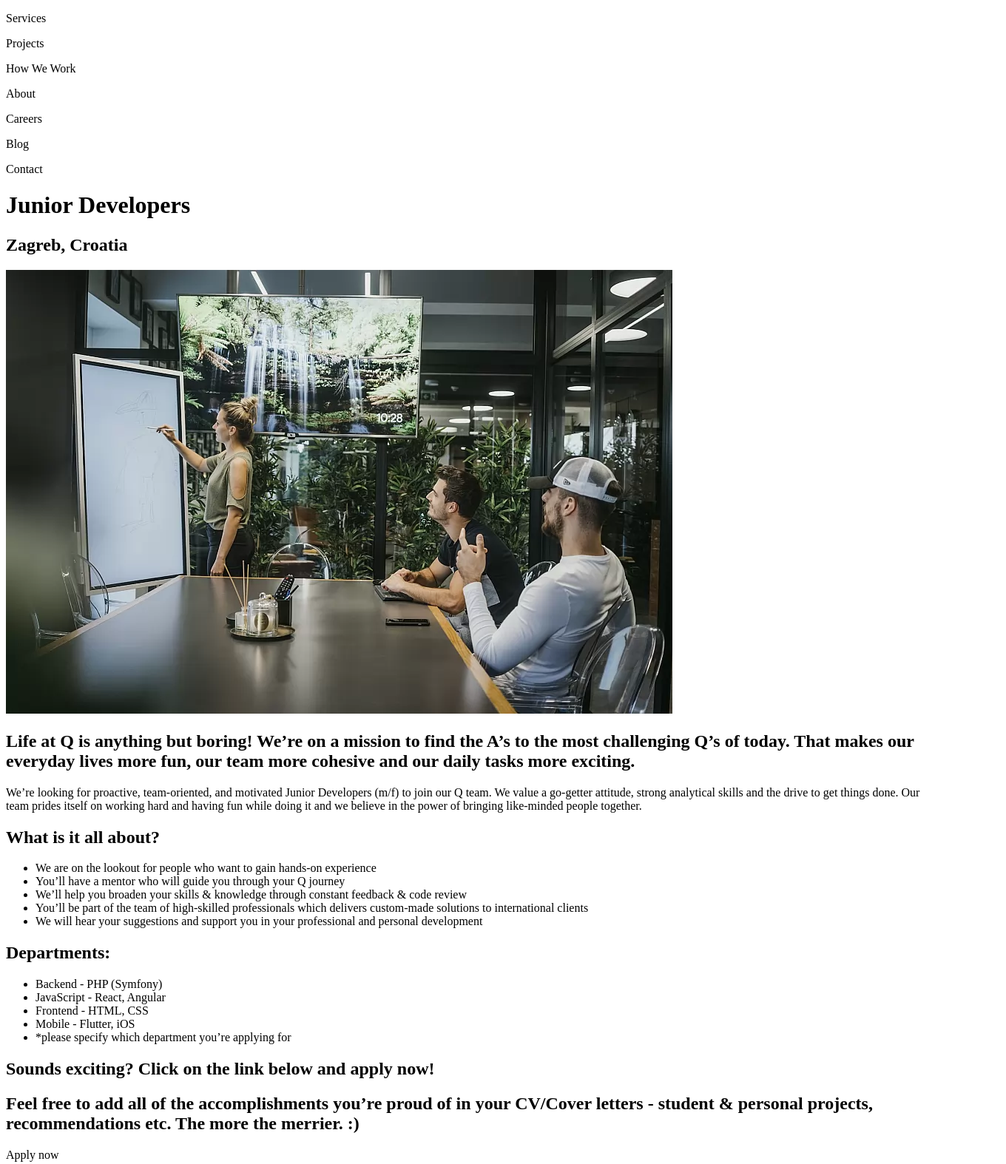
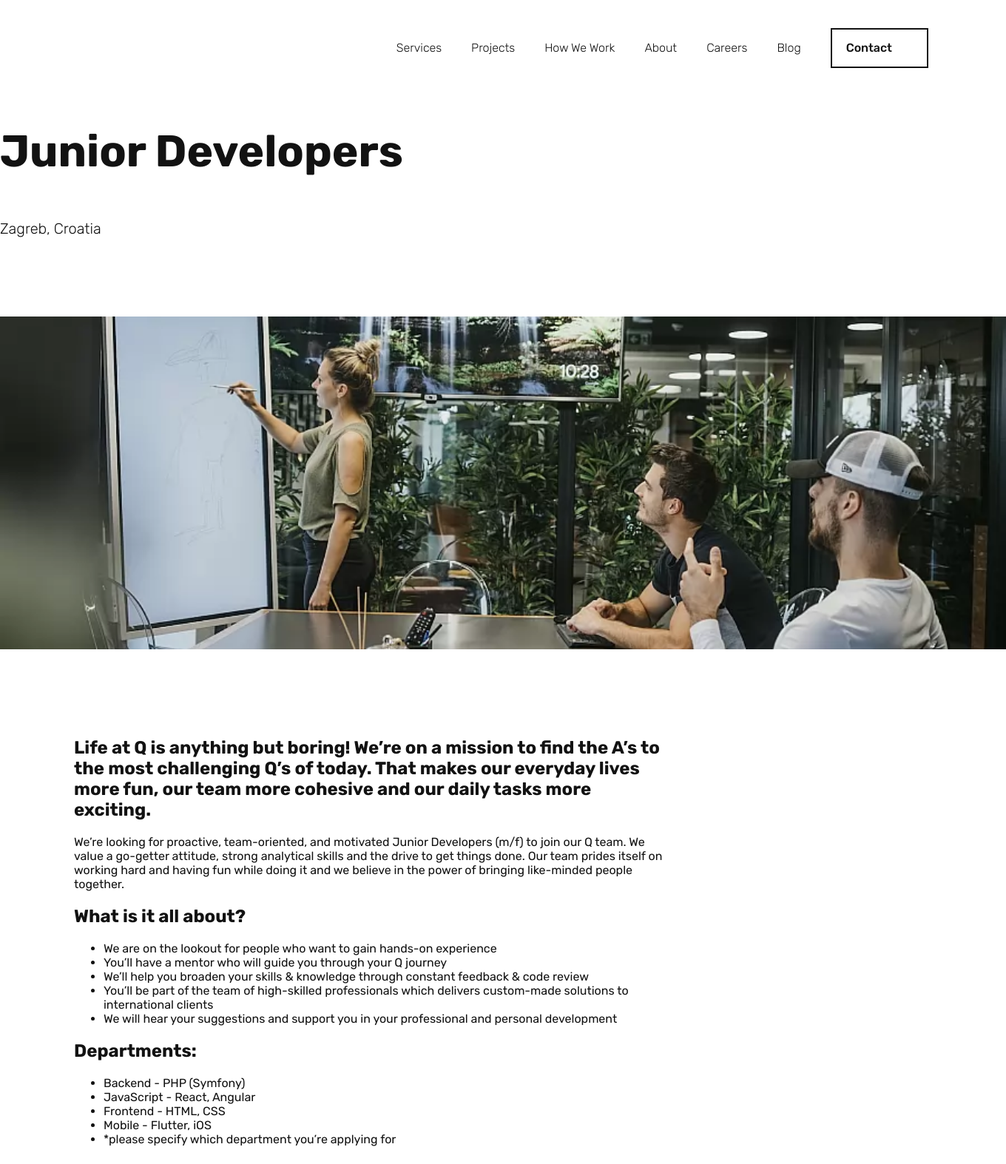
Before and after one commit to m4lovric/q_junior_page, a plain HTML site: page index.html in a window 1280 px wide. Shown: the top 1574 px of the page at 74% size, 1360 px wide, since content can reach past the window. Drawn offline with Linux system fonts and the light colour scheme.

Commit message:
Nav, header style

```diff
--- a/index.html
+++ b/index.html
@@ -4,23 +4,26 @@
   <meta charset="UTF-8">
   <meta http-equiv="X-UA-Compatible" content="IE=edge">
   <meta name="viewport" content="width=device-width, initial-scale=1.0">
-  <title>Document</title>
+  <title>Juniors in Q</title>
+
+  <link rel="stylesheet" href="/scss/app.css">
 </head>
 <body>
-  <nav>
-    <p>Services</p>
-    <p>Projects</p>
-    <p>How We Work</p>
-    <p>About</p>
-    <p>Careers</p>
-    <p>Blog</p>
-    <p>Contact</p>
+  <nav class="nav">
+    <p class="nav__link">Services</p>
+    <p class="nav__link">Projects</p>
+    <p class="nav__link">How We Work</p>
+    <p class="nav__link">About</p>
+    <p class="nav__link">Careers</p>
+    <p class="nav__link">Blog</p>
+    <p class="nav__contact">Contact</p>
   </nav>
-  <main>
-    <h1>Junior Developers</h1>
-    <h2>Zagreb, Croatia</h2>
-    <img src="./assets/Junior-Developers-oglas_eafcc47d2eac9b34493eba0289cfb02f.webp" alt="office">
-    <section>
+  <main class="main">
+    <h1 class="main__title">Junior Developers</h1>
+    <h2 class="main__location">Zagreb, Croatia</h2>
+    <section class="main__img">
+    </section>
+    <section class="main__section">
       <h2>Life at Q is anything but boring! We’re on a mission to find the A’s to the most challenging Q’s of today. That makes our everyday lives more fun, our team more cohesive and our daily tasks more exciting.</h2>
       <p>We’re looking for proactive, team-oriented, and motivated Junior Developers (m/f) to join our Q team. We value a go-getter attitude, strong analytical skills and the drive to get things done. Our team prides itself on working hard and having fun while doing it and we believe in the power of bringing like-minded people together.</p>
       <article>
--- /dev/null
+++ b/scss/02-Basic/mixins.scss
@@ -0,0 +1,13 @@
+@mixin large-screen {
+  @media (min-width: 992px) {
+    display: grid;
+    grid-template-columns: repeat(12, 1fr);
+    column-gap: 24px;
+    width: 1360px;
+    margin: 0 auto;
+  }
+}
+
+@mixin col-12 {
+  grid-column: 1 / 13;
+}
--- /dev/null
+++ b/scss/02-Basic/variables.scss
@@ -0,0 +1,3 @@
+@import url('https://fonts.googleapis.com/css2?family=Rubik:wght@300;400;500;700&display=swap');
+
+$black: #121212;
--- /dev/null
+++ b/scss/03-Layout/layout.scss
@@ -0,0 +1,58 @@
+body {
+  margin: 0;
+  padding: 0;
+  font-family: 'Rubik', sans-serif;
+  color: $black;
+  font-size: 16px;
+  font-weight: 400;
+}
+
+.nav {
+  display: flex;
+  justify-content: flex-end;
+  align-items: center;
+  font-weight: 300;
+
+  &__contact {
+    font-weight: 500;
+    border: 2px solid $black;
+    margin: 0 25px 0 20px;
+    padding: 15px 47px 16px 19px;
+  }
+
+  &__link {
+    padding: 55px 20px;
+    margin: 0;
+  }
+}
+
+.main {
+  @include large-screen;
+
+  &__title {
+    font-size: 3.75rem;
+    font-weight: 700;
+    @include col-12;
+  }
+
+  &__location {
+    font-size: 1.25rem;
+    font-weight: 300;
+    @include col-12;
+  }
+
+  &__img {
+    @include col-12;
+    height: 450px;
+    margin-top: 90px;
+    background: url('/assets/Junior-Developers-oglas_eafcc47d2eac9b34493eba0289cfb02f.webp');
+    background-size: cover;
+    background-position: center;
+  }
+
+  &__section {
+    grid-column: 1 / 9;
+    margin-top: 100px;
+    padding-left: 100px;
+  }
+}
--- a/scss/app.scss
+++ b/scss/app.scss
@@ -0,0 +1,3 @@
+@import './02-Basic/variables.scss';
+@import './02-Basic/mixins.scss';
+@import './03-Layout/layout.scss';
```
Also changed, not shown: scss/app.css (added), scss/layout.css (added), scss/mixins.css (added), scss/variables.css (added), 4 other files.
